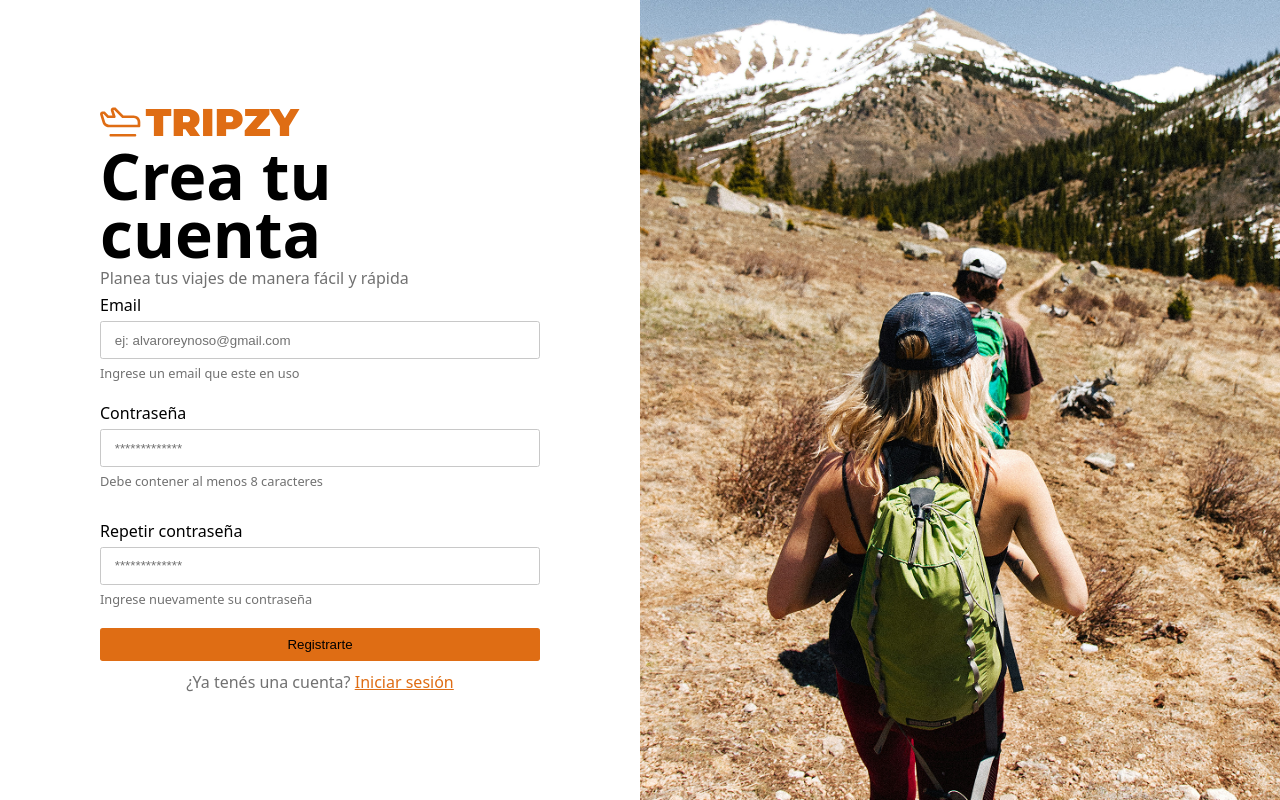
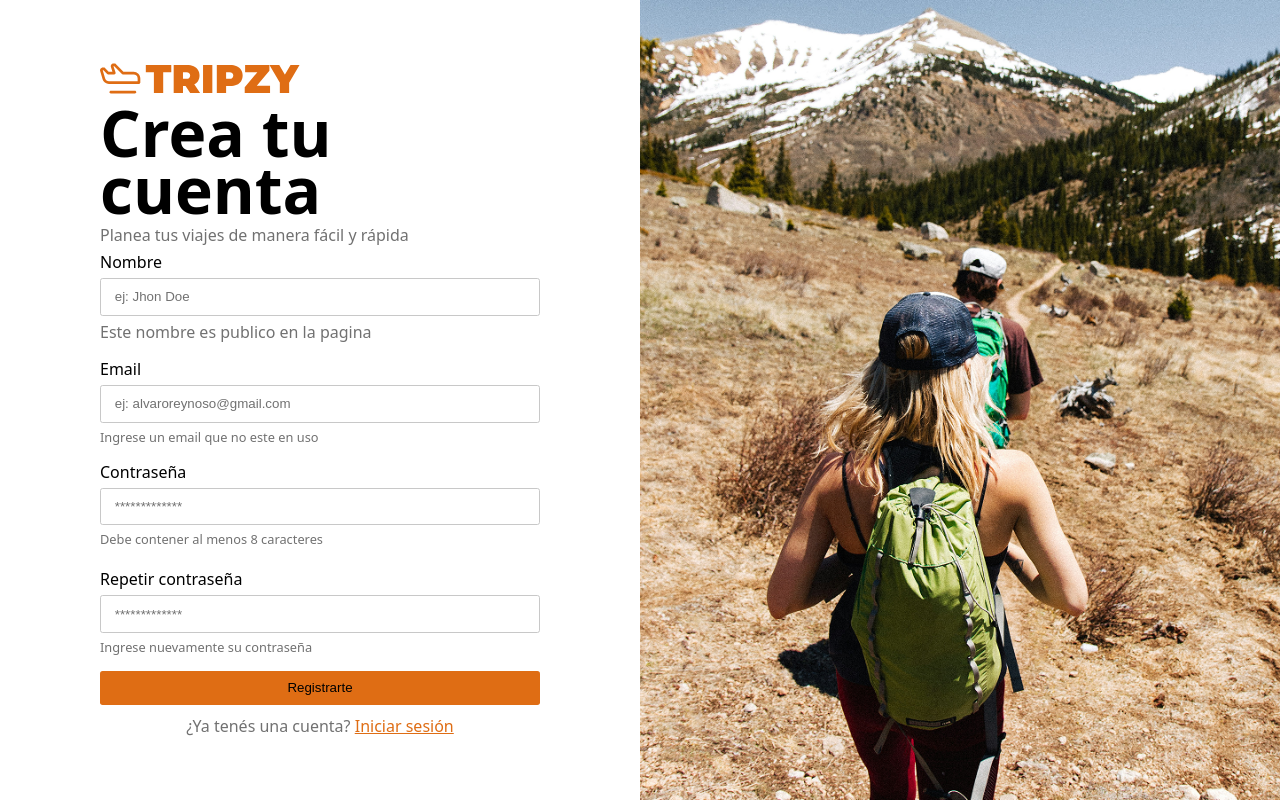
Before and after one commit to FedericoLuna01/tripzy, a React (Vite) app: page /register in a window 1280 px wide. Built offline with nearby package versions, Linux system fonts and the light colour scheme.

Commit message:
Refactor registration form: add validation for name, email, and password; improve error handling and user feedback

```diff
--- a/src/components/new-activity-form/new-activity-form.jsx
+++ b/src/components/new-activity-form/new-activity-form.jsx
@@ -13,8 +13,8 @@ const NewActivityForm = ({ setActivities }) => {
   const [errors, setErrors] = useState({
     time: false,
     activityTitle: false,
-    activityTitleLength: false, // Nuevo error para longitud del título
-    activityDescriptionLength: false, // Nuevo error para longitud de la descripción
+    activityTitleLength: false,
+    activityDescriptionLength: false,
   });
 
   const handleTimeChange = (event) => {
--- a/src/routes/login/login.css
+++ b/src/routes/login/login.css
@@ -41,7 +41,7 @@ p.input-description {
   display: flex;
   flex-direction: column;
   gap: 5px;
-  margin-bottom: 10px;
+  margin-bottom: 5px;
 }
 
 .input-group-password {
@@ -50,7 +50,6 @@ p.input-description {
   justify-content: space-between;
   align-items: center;
   gap: 5px;
-  margin-bottom: 10px;
 }
 
 form {
--- a/src/routes/register/register.css
+++ b/src/routes/register/register.css
@@ -33,15 +33,12 @@ p.input-description {
 .input-group {
   display: flex;
   flex-direction: column;
-  gap: 5px;
-  margin-bottom: 10px;
 }
 
 form {
   display: flex;
   flex-direction: column;
   width: 100%;
-  gap: 10px;
 }
 
 .p-description {
--- a/src/routes/register/register.jsx
+++ b/src/routes/register/register.jsx
@@ -1,39 +1,208 @@
-import React from "react";
+import { useState, useRef } from "react";
 import "./register.css";
 import Logo from "../../components/ui/logo/logo";
 import Input from "../../components/ui/input/input";
 import { Link } from "react-router";
+import toast from "react-hot-toast";
 
 const Register = () => {
+  const [name, setName] = useState("");
+  const [email, setEmail] = useState("");
+  const [password, setPassword] = useState("");
+  const [passwordRepeat, setPasswordRepeat] = useState("");
+  const [errors, setErrors] = useState({
+    validName: false,
+    validEmail: false,
+    repeatedEmail: false,
+    passwordRepeat: false,
+    validPassword: false,
+    samePassword: false,
+  });
+  const inputNameRef = useRef(null);
+  const inputEmailRef = useRef(null);
+  const inputPasswordRef = useRef(null);
+  const inputPasswordRepeatRef = useRef(null);
+
+  const handleNameChange = (event) => {
+    setName(event.target.value);
+    setErrors((prevErrors) => ({
+      ...prevErrors,
+      validName: false,
+    }));
+  };
+
+  const handleEmailChange = (event) => {
+    setEmail(event.target.value);
+    setErrors((prevErrors) => ({
+      ...prevErrors,
+      validEmail: false,
+      repeatedEmail: false,
+    }));
+  };
+
+  const handlePasswordChange = (event) => {
+    setPassword(event.target.value);
+    setErrors((prevErrors) => ({
+      ...prevErrors,
+      validPassword: false,
+    }));
+  };
+
+  const handlePasswordRepeatChange = (event) => {
+    setPasswordRepeat(event.target.value);
+    setErrors((prevErrors) => ({
+      ...prevErrors,
+      passwordRepeat: false,
+      samePassword: false,
+    }));
+  };
+
+  const isValidName = (name) => {
+    return name.length > 4;
+  };
+
+  const isValidPassword = (password) => {
+    return password.length >= 8;
+  };
+
+  const isValidEmail = (email) => {
+    const regex = /^[^\s@]+@[^\s@]+\.[^\s@]+$/;
+    return regex.test(email);
+  };
+
+  const isSamePassword = (password, passwordRepeat) => {
+    return password === passwordRepeat;
+  };
+
+  const handleSubmit = (event) => {
+    event.preventDefault();
+    setErrors({
+      validName: false,
+      validEmail: false,
+      repeatedEmail: false,
+      passwordRepeat: false,
+      validPassword: false,
+      samePassword: false,
+    });
+    let hasError = false;
+    if (!isValidName(name)) {
+      setErrors((prevErrors) => ({ ...prevErrors, validName: true }));
+      if (!hasError) inputNameRef.current.focus();
+      hasError = true;
+    }
+
+    if (!isValidEmail(email)) {
+      setErrors((prevErrors) => ({ ...prevErrors, validEmail: true }));
+      if (!hasError) inputEmailRef.current.focus();
+      hasError = true;
+    }
+
+    if (!isValidPassword(password)) {
+      setErrors((prevErrors) => ({ ...prevErrors, validPassword: true }));
+      if (!hasError) inputPasswordRef.current.focus();
+      hasError = true;
+    }
+
+    if (!isSamePassword(password, passwordRepeat)) {
+      setErrors((prevErrors) => ({ ...prevErrors, samePassword: true }));
+      if (!hasError) inputPasswordRepeatRef.current.focus();
+      hasError = true;
+    }
+
+    if (hasError) return;
+    toast.success("Registrado correctamente!");
+  };
+
   return (
     <div className="container-register">
       <div className="container-form">
         <Logo />
         <h1>Crea tu cuenta</h1>
         <p>Planea tus viajes de manera fácil y rápida</p>
-        <form action="">
+        <form action="" onSubmit={handleSubmit}>
+          <div className="input-group">
+            <label htmlFor="name">Nombre</label>
+            <Input
+              ref={inputNameRef}
+              placeholder={"ej: Jhon Doe"}
+              id={"name"}
+              onChange={handleNameChange}
+              value={name}
+              className={`${errors.name || errors.validName ? "error" : ""}`}
+            />
+            <p className="name-description">
+              Este nombre es publico en la pagina
+            </p>
+            {errors.validName && (
+              <p className="error-message">
+                {" "}
+                El nombre debe tener al menos 4 caracteres
+              </p>
+            )}
+          </div>
           <div className="input-group">
             <label htmlFor="email">Email</label>
-            <Input placeholder={"ej: alvaroreynoso@gmail.com"} id={"email"} />
+            <Input
+              ref={inputEmailRef}
+              placeholder={"ej: alvaroreynoso@gmail.com"}
+              onChange={handleEmailChange}
+              value={email}
+              id={"email"}
+              className={`${errors.validEmail ? "error" : ""}`}
+            />
             <p className="input-description">
-              Ingrese un email que este en uso
+              Ingrese un email que no este en uso
             </p>
+            {errors.validEmail && (
+              <p className="error-message">
+                Por favor, ingrese un email valido
+              </p>
+            )}
           </div>
           <div className="input-group">
             <label htmlFor="password">Contraseña</label>
-            <Input placeholder={"*************"} id={"password"} />
-            <div className="input-group-password">
+            <Input
+              ref={inputPasswordRef}
+              placeholder={"*************"}
+              type={"password"}
+              id={"password"}
+              onChange={handlePasswordChange}
+              value={password}
+              className={`${errors.validPassword ? "error" : ""}`}
+            />
+            <div className="input-group">
               <p className="input-description">
                 Debe contener al menos 8 caracteres
               </p>
+              {errors.validPassword && (
+                <p className="error-message">
+                  La contraseña debe tener al menos 8 caracteres
+                </p>
+              )}
             </div>
           </div>
           <div className="input-group">
             <label htmlFor="repetircontrasenia">Repetir contraseña</label>
-            <Input placeholder={"*************"} id={"repetircontrasenia"} />
+            <Input
+              ref={inputPasswordRepeatRef}
+              placeholder={"*************"}
+              type={"password"}
+              onChange={handlePasswordRepeatChange}
+              value={passwordRepeat}
+              id={"repetircontrasenia"}
+              className={`${
+                errors.validPassword || errors.samePassword ? "error" : ""
+              }`}
+            />
             <p className="input-description">
               Ingrese nuevamente su contraseña
             </p>
+            {errors.passwordRepeat && (
+              <p className="error-message">Repita su contraseña</p>
+            )}
+            {errors.samePassword && (
+              <p className="error-message">Las contraseñas deben coincidir</p>
+            )}
           </div>
 
           <button type="submit" className="button button-primary">
```
